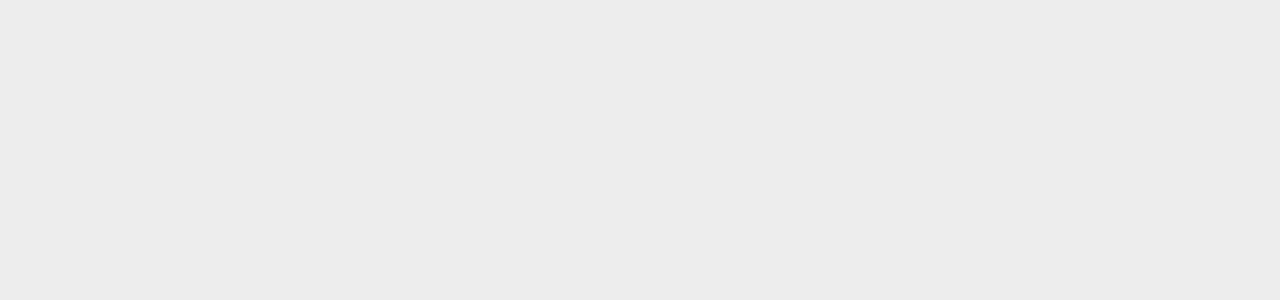
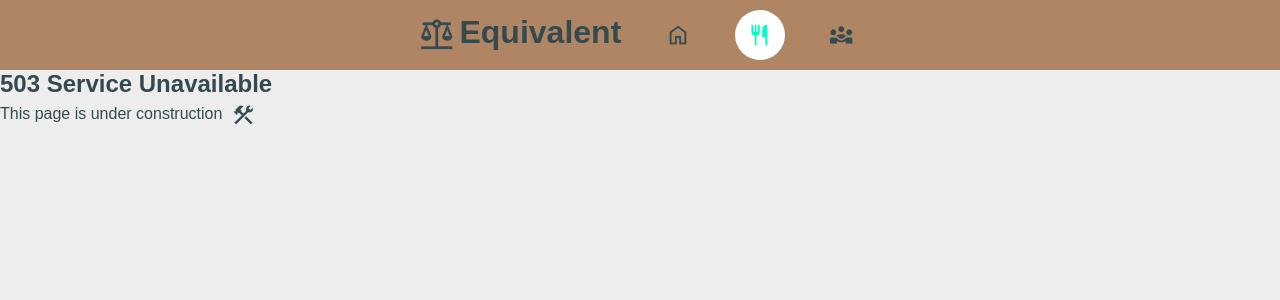
Before and after one commit to codi-Andre/equivalent, a React (Vite) app: page /food-list in a window 1280 px wide. Before the commit this address had no page. Shown: the top 300 px of the page. Built offline with nearby package versions, Linux system fonts and the light colour scheme.

Commit message:
feat: added navigation

```diff
--- a/src/Router.tsx
+++ b/src/Router.tsx
@@ -1,5 +1,5 @@
 import { Routes, Route } from 'react-router-dom'
-import { Home } from '@pages'
+import { AboutUs, FoodList, Home } from '@pages'
 
 export function Router() {
   return (
@@ -8,6 +8,14 @@
         path="/"
         element={<Home />}
       />
+      <Route
+        path="/food-list"
+        element={<FoodList />}
+      />
+      <Route
+        path="/about-us"
+        element={<AboutUs />}
+      />
     </Routes>
   )
 }
--- /dev/null
+++ b/src/components/Navegation/Navigator.styles.ts
@@ -0,0 +1,36 @@
+import styled from 'styled-components'
+
+export const Header = styled.header`
+  background-color: ${({ theme }) => theme.colors.accent};
+  height: 70px;
+  display: flex;
+  align-items: center;
+  justify-content: center;
+  gap: 32px;
+
+  nav {
+    display: flex;
+    gap: 32px;
+  }
+
+  a {
+    color: ${({ theme }) => theme.colors.primary};
+    padding: 0.5rem;
+    border-radius: 9999px;
+  }
+
+  a:focus {
+    color: ${({ theme }) => theme.colors.emphasis};
+    background-color: ${({ theme }) => theme.colors.light};
+  }
+
+  a:hover {
+    color: ${({ theme }) => theme.colors.emphasis};
+    background-color: ${({ theme }) => theme.colors.light};
+  }
+
+  a.active {
+    color: ${({ theme }) => theme.colors.emphasis};
+    background-color: ${({ theme }) => theme.colors.light};
+  }
+`
--- /dev/null
+++ b/src/components/Navegation/Navigator.tsx
@@ -0,0 +1,38 @@
+import { NavLink } from 'react-router-dom'
+import { Icon } from '../Icon'
+import { Header } from './Navigator.styles'
+
+export function Navigator() {
+  return (
+    <Header>
+      <h1>
+        <Icon
+          name="balance"
+          size={36}
+        />
+        Equivalent
+      </h1>
+
+      <nav>
+        <NavLink to="/">
+          <Icon
+            name="home"
+            title="home"
+          />
+        </NavLink>
+        <NavLink to="/food-list">
+          <Icon
+            name="restaurant"
+            title="food list"
+          />
+        </NavLink>
+        <NavLink to="/about-us">
+          <Icon
+            name="diversity_3"
+            title="about us"
+          />
+        </NavLink>
+      </nav>
+    </Header>
+  )
+}
--- a/src/components/index.ts
+++ b/src/components/index.ts
@@ -6,3 +6,4 @@
   Quantity,
   Selector,
 } from './FormElements'
+export { Navigator } from './Navegation/Navigator'
--- /dev/null
+++ b/src/pages/AboutUs/AboutUs.tsx
@@ -0,0 +1,13 @@
+import { Icon, Navigator } from '@components'
+
+export function AboutUs() {
+  return (
+    <>
+      <Navigator />
+      <h2>503 Service Unavailable</h2>
+      <p>
+        This page is under construction <Icon name="construction" />
+      </p>
+    </>
+  )
+}
--- /dev/null
+++ b/src/pages/FoodList/FoodList.tsx
@@ -0,0 +1,13 @@
+import { Icon, Navigator } from '@components'
+
+export function FoodList() {
+  return (
+    <>
+      <Navigator />
+      <h2>503 Service Unavailable</h2>
+      <p>
+        This page is under construction <Icon name="construction" />
+      </p>
+    </>
+  )
+}
--- a/src/pages/Home/Home.tsx
+++ b/src/pages/Home/Home.tsx
@@ -1,10 +1,15 @@
-import { Icon, Button, ButtonsContainer, Quantity, Selector } from '@components'
+import {
+  Navigator,
+  Button,
+  ButtonsContainer,
+  Quantity,
+  Selector,
+} from '@components'
 import {
   Container,
   Content,
   ContentWrapper,
   ImageWrapper,
-  Navigator,
   Subtitle,
   Title,
 } from './Home.styles'
@@ -13,15 +18,7 @@
   return (
     <Container>
       <ContentWrapper>
-        <Navigator>
-          <strong>
-            <Icon
-              name="balance"
-              size={42}
-            />
-            Equivalent
-          </strong>
-        </Navigator>
+        <Navigator />
         <Content>
           <Title>Seja bem vindo a nossa calculadora online</Title>
           <Subtitle>Por favor insira os dados abaixo</Subtitle>
--- a/src/pages/index.ts
+++ b/src/pages/index.ts
@@ -1 +1,3 @@
 export { default as Home } from './Home/Home'
+export { FoodList } from './FoodList/FoodList'
+export { AboutUs } from './AboutUs/AboutUs'
```
